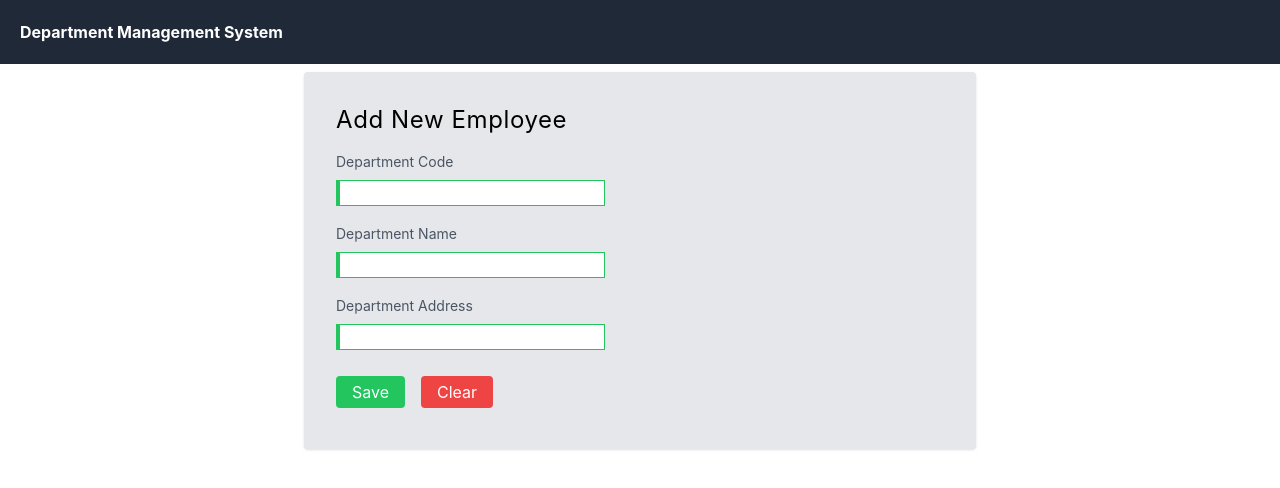
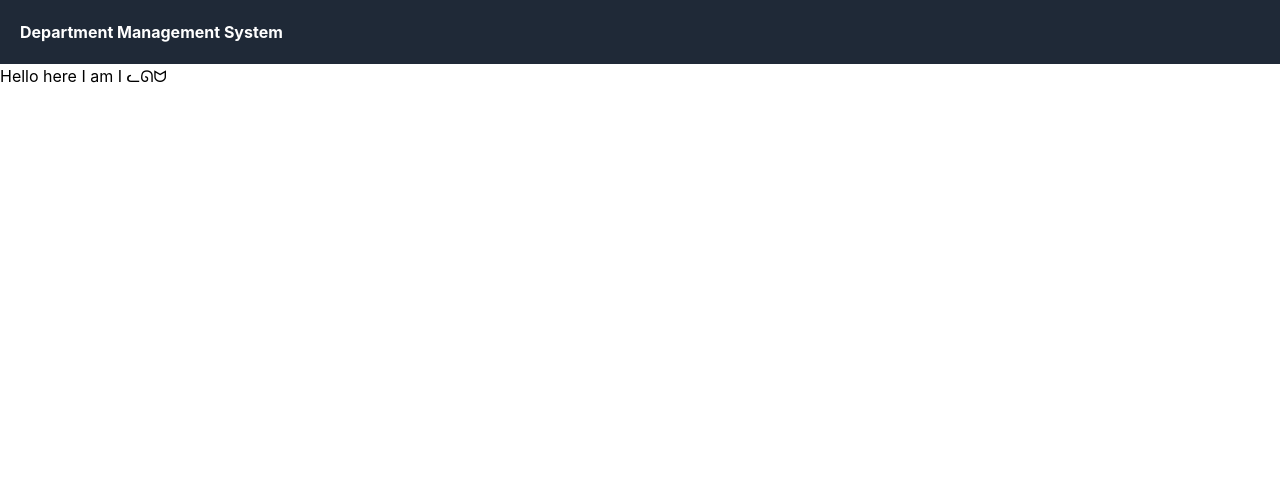
Before and after one commit to meinboots/Department-Management-Frontend, a React (Create React App) app: page / in a window 1280 px wide. Shown: the top 488 px of the page. Built offline with nearby package versions, Linux system fonts and the light colour scheme; the HTML template or start-up script is replaced by a standard one.

Commit message:
Added Router

```diff
--- a/package.json
+++ b/package.json
@@ -9,6 +9,7 @@
     "axios": "^1.2.1",
     "react": "^18.2.0",
     "react-dom": "^18.2.0",
+    "react-router-dom": "^6.4.5",
     "react-scripts": "5.0.1",
     "web-vitals": "^2.1.4"
   },
--- a/src/App.js
+++ b/src/App.js
@@ -1,12 +1,24 @@
+import { BrowserRouter, Routes, Route } from "react-router-dom";
 import NavBar from "./components/NavBar";
-import AddDepartment from "./components/addDepartment";
+import DepartmentList from "./components/DepartmentList";
+import AddDepartment from "./components/AddDepartment";
 
 function App() {
   return (
+
     <>
+    <BrowserRouter>
     <NavBar />
-    <AddDepartment />
+    <Routes>
+      <Route index element={<DepartmentList />}/>
+      <Route path="/" element={<DepartmentList />}/>
+      <Route path="departmentList" element={<DepartmentList />}/>
+      <Route path="AddDepartment" element={<AddDepartment />}/>
+    </Routes>
+
+    </BrowserRouter>
     </>
+
   );
 }
 
--- /dev/null
+++ b/src/components/DepartmentList.js
@@ -0,0 +1,10 @@
+import React from 'react'
+//import { useState } from 'react'
+
+const DepartmentList = () => {
+  return (
+    <><h1>Hello here I am I ᓚᘏᗢ</h1></>
+  )
+}
+
+export default DepartmentList
```
Also changed, not shown: 1 other file (tests, documents, lock files or other folders).
